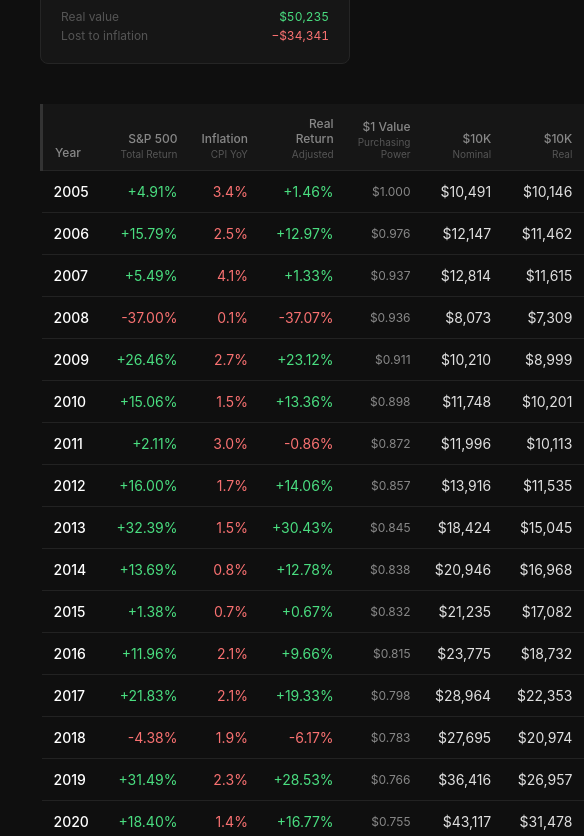
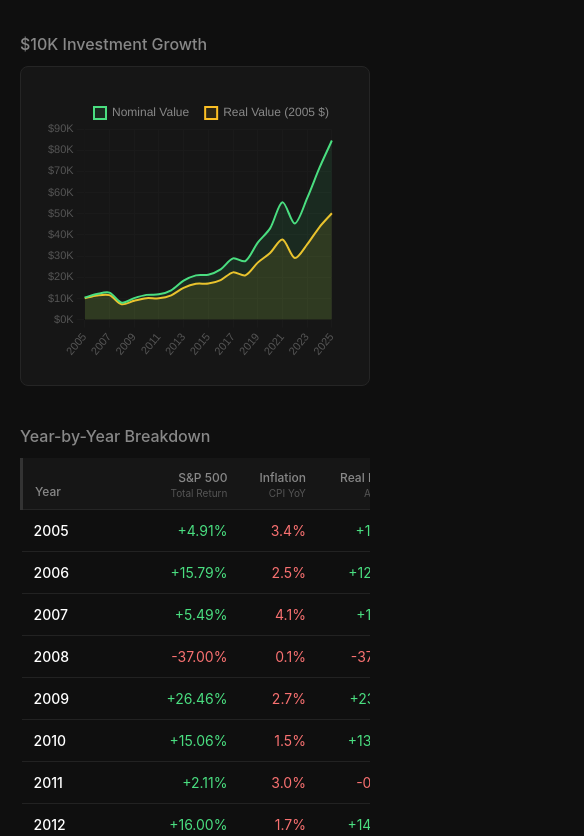
Before and after one commit to kiknaio/sp500-real-returns, a website: page index.html in a window 390 px wide. Shown: the part 738-1574 px from the top of the page, 584 px wide, since content can reach past the window. Drawn offline with nearby package versions, Linux system fonts and the light colour scheme.

Commit message:
Add chart/table titles, mobile optimization, and footer

```diff
--- a/index.html
+++ b/index.html
@@ -47,11 +47,16 @@
             margin-bottom: 32px;
             font-size: 14px;
         }
+        .table-wrapper {
+            overflow-x: auto;
+            margin-bottom: 40px;
+            -webkit-overflow-scrolling: touch;
+        }
         table {
             width: 100%;
             border-collapse: collapse;
             font-size: 14px;
-            margin-bottom: 40px;
+            min-width: 700px;
         }
         th {
             background: #161616;
@@ -115,6 +120,9 @@
         }
         @media (max-width: 480px) {
             .stats-grid { grid-template-columns: 1fr; }
+            body { padding: 20px; }
+            h1 { font-size: 22px; }
+            .chart-container { height: 260px; padding: 16px; }
         }
         .stat-card {
             position: relative;
@@ -287,6 +295,26 @@
             margin-right: 6px;
             opacity: 0.5;
         }
+        .footer {
+            margin-top: 48px;
+            padding-top: 24px;
+            border-top: 1px solid #252525;
+            font-size: 13px;
+            color: #555;
+        }
+        .footer a {
+            color: #888;
+            text-decoration: none;
+            transition: color 0.2s;
+        }
+        .footer a:hover {
+            color: #fff;
+        }
+        .footer-links {
+            display: flex;
+            gap: 16px;
+            margin-top: 8px;
+        }
         .tooltip {
             position: relative;
             border-bottom: 1px dotted #555;
@@ -356,7 +384,30 @@
         .stat-row-value {
             font-variant-numeric: tabular-nums;
         }
+        .chart-section {
+            margin-bottom: 40px;
+        }
+        .chart-section h2 {
+            font-size: 16px;
+            font-weight: 500;
+            color: #888;
+            margin-bottom: 12px;
+        }
+        .chart-container {
+            background: #161616;
+            border: 1px solid #252525;
+            border-radius: 8px;
+            padding: 24px;
+            height: 320px;
+        }
+        .table-title {
+            font-size: 16px;
+            font-weight: 500;
+            color: #888;
+            margin-bottom: 12px;
+        }
     </style>
+    <script src="https://cdn.jsdelivr.net/npm/chart.js"></script>
 </head>
 <body>
     <div class="container">
@@ -404,6 +455,15 @@
             </div>
         </div>
 
+        <div class="chart-section">
+            <h2>$10K Investment Growth</h2>
+            <div class="chart-container">
+                <canvas id="returnsChart"></canvas>
+            </div>
+        </div>
+
+        <h2 class="table-title">Year-by-Year Breakdown</h2>
+        <div class="table-wrapper">
         <table>
             <thead>
                 <tr>
@@ -626,6 +686,7 @@
                 </tr>
             </tbody>
         </table>
+        </div>
 
         <div class="methodology">
             <h2>Understanding This Data</h2>
@@ -672,7 +733,94 @@
                     <a href="https://www.bls.gov/cpi/" target="_blank">U.S. Bureau of Labor Statistics CPI</a>
                 </div>
             </div>
+
+            <div class="footer">
+                <span>Created by Giorgi Kiknadze</span>
+                <div class="footer-links">
+                    <a href="https://x.com/kiknaio" target="_blank">X @kiknaio</a>
+                    <a href="https://www.linkedin.com/in/giorgikiknadze/" target="_blank">LinkedIn</a>
+                </div>
+            </div>
         </div>
     </div>
+    <script>
+        const ctx = document.getElementById('returnsChart').getContext('2d');
+        new Chart(ctx, {
+            type: 'line',
+            data: {
+                labels: ['2005', '2006', '2007', '2008', '2009', '2010', '2011', '2012', '2013', '2014', '2015', '2016', '2017', '2018', '2019', '2020', '2021', '2022', '2023', '2024', '2025'],
+                datasets: [
+                    {
+                        label: 'Nominal Value',
+                        data: [10491, 12147, 12814, 8073, 10210, 11748, 11996, 13916, 18424, 20946, 21235, 23775, 28964, 27695, 36416, 43117, 55492, 45439, 57385, 71736, 84576],
+                        borderColor: '#4ade80',
+                        backgroundColor: 'rgba(74, 222, 128, 0.1)',
+                        fill: true,
+                        tension: 0.3,
+                        pointRadius: 0,
+                        pointHoverRadius: 5,
+                        borderWidth: 2
+                    },
+                    {
+                        label: 'Real Value (2005 $)',
+                        data: [10146, 11462, 11615, 7309, 8999, 10201, 10113, 11535, 15045, 16968, 17082, 18732, 22353, 20974, 26957, 31478, 37865, 29115, 35560, 43759, 50235],
+                        borderColor: '#fbbf24',
+                        backgroundColor: 'rgba(251, 191, 36, 0.1)',
+                        fill: true,
+                        tension: 0.3,
+                        pointRadius: 0,
+                        pointHoverRadius: 5,
+                        borderWidth: 2
+                    }
+                ]
+            },
+            options: {
+                responsive: true,
+                maintainAspectRatio: false,
+                interaction: {
+                    intersect: false,
+                    mode: 'index'
+                },
+                plugins: {
+                    legend: {
+                        position: 'top',
+                        align: 'end',
+                        labels: {
+                            color: '#888',
+                            font: { size: 12 },
+                            boxWidth: 12,
+                            padding: 16
+                        }
+                    },
+                    tooltip: {
+                        backgroundColor: '#222',
+                        titleColor: '#fff',
+                        bodyColor: '#aaa',
+                        borderColor: '#333',
+                        borderWidth: 1,
+                        padding: 12,
+                        callbacks: {
+                            label: ctx => `${ctx.dataset.label}: $${ctx.raw.toLocaleString()}`
+                        }
+                    }
+                },
+                scales: {
+                    x: {
+                        grid: { color: '#1a1a1a', drawBorder: false },
+                        ticks: { color: '#555', font: { size: 11 } }
+                    },
+                    y: {
+                        grid: { color: '#1a1a1a', drawBorder: false },
+                        ticks: {
+                            color: '#555',
+                            font: { size: 11 },
+                            callback: v => '$' + (v / 1000) + 'K'
+                        },
+                        min: 0
+                    }
+                }
+            }
+        });
+    </script>
 </body>
 </html>
```
